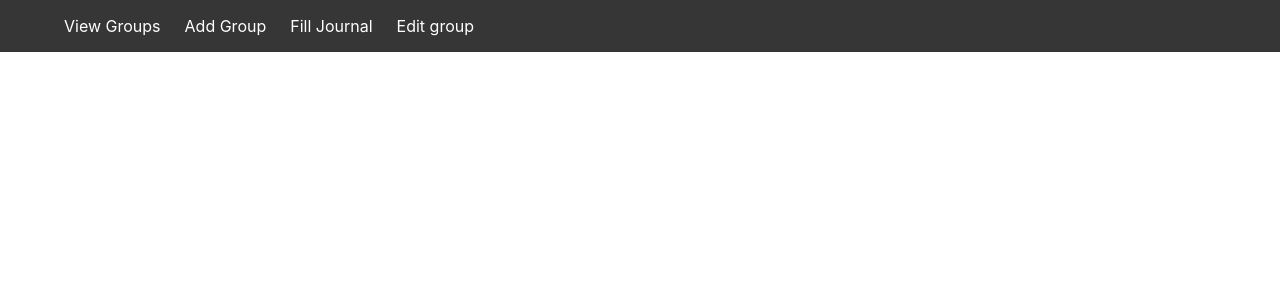
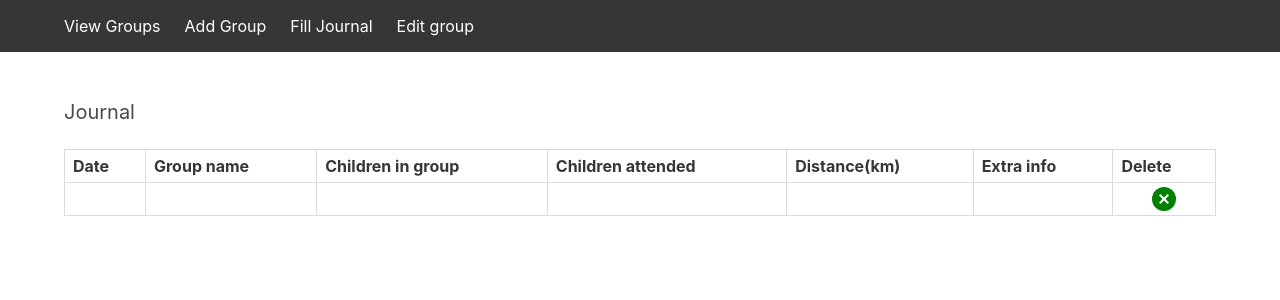
Before and after one commit to grausas/curriculum-journal, a Vue app: page /viewjournal in a window 1280 px wide. Shown: the top 300 px of the page. Built offline with nearby package versions, Linux system fonts and the light colour scheme.

Commit message:
changed view groups to view journal

```diff
--- a/src/router/index.js
+++ b/src/router/index.js
@@ -5,22 +5,22 @@ Vue.use(VueRouter);
 
 const routes = [
   {
-    path: "/about",
-    name: "About",
+    path: "/viewjournal",
+    name: "View Journal",
     component: () =>
-      import(/* webpackChunkName: "about" */ "../views/About.vue"),
+      import(/* webpackChunkName: "viewjournal" */ "../views/ViewJournal.vue"),
+  },
+  {
+    path: "/addgroup",
+    name: "Add Group",
+    component: () =>
+      import(/* webpackChunkName: "addgroup" */ "../views/AddGroup.vue"),
   },
   {
     path: "/viewgroups",
     name: "View Groups",
     component: () =>
       import(/* webpackChunkName: "viewgroups" */ "../views/ViewGroups.vue"),
-  },
-  {
-    path: "/addgroup",
-    name: "Add Group",
-    component: () =>
-      import(/* webpackChunkName: "addgroup" */ "../views/AddGroup.vue"),
   },
   {
     path: "/filljournal",
--- /dev/null
+++ b/src/views/ViewJournal.vue
@@ -0,0 +1,45 @@
+<template>
+  <div class="view-journal">
+    <h1 class="subtitle">Journal</h1>
+    <table
+      class="table is-bordered is-striped is-narrow is-hoverable is-fullwidth"
+    >
+      <thead>
+        <tr>
+          <th>Date</th>
+          <th>Group name</th>
+          <th>Children in group</th>
+          <th>Children attended</th>
+          <th>Distance(km)</th>
+          <th>Extra info</th>
+          <th>Delete</th>
+        </tr>
+      </thead>
+      <tbody>
+        <td></td>
+        <td></td>
+        <td></td>
+        <td></td>
+        <td></td>
+        <td></td>
+        <td class="center"><a class="delete is-medium"></a></td>
+      </tbody>
+    </table>
+  </div>
+</template>
+
+<script>
+export default {
+  name: "ViewJournal",
+};
+</script>
+
+<style scoped>
+table > tbody > td:last-child {
+  text-align: center;
+}
+
+a {
+  background: green;
+}
+</style>
```
